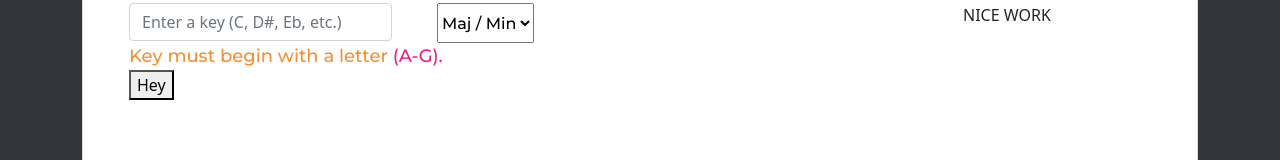
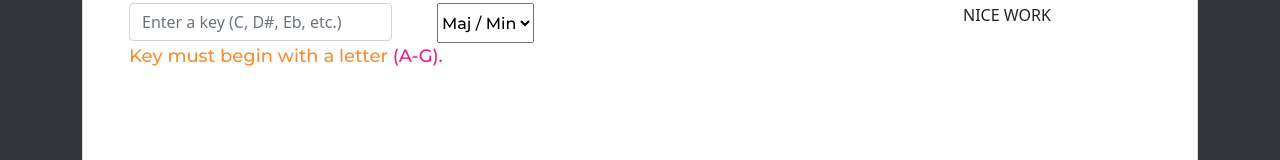
Before and after one commit to nateharrell123/Melody-Maker, a Vue app in the folder melody-maker/: page /#/ in a window 1280 px wide. Shown: the part 294-454 px from the top of the page. Built offline with nearby package versions, Linux system fonts and the light colour scheme.

Commit message:
trying some stuff out

```diff
--- a/melody-maker/src/components/MelodyCard.vue
+++ b/melody-maker/src/components/MelodyCard.vue
@@ -8,7 +8,7 @@
             <b-row>
             <div class="form-group" id="key-inner-fields" :class="{ 'form-group--error': $v.key.$error }">
                 <b-col cols="3">
-                  <b-form-input class="form__input" size="md" id="key-input-text" maxlength="2" placeholder="Enter a key (C, D#, Eb, etc.)" v-model.trim="$v.key.$model"/>
+                  <b-form-input class="form__input" size="md" id="key-input-text" maxlength="2" placeholder="Enter a key (C, D#, Eb, etc.)" v-model="key"/>
                 </b-col>
                 <div style="padding-right:45px"/>
                 <b-col cols="3">
@@ -30,7 +30,7 @@
                 <span class="accent-color"> 'b' (flat).</span>
             </div>
             </b-row>
-            <b-row>
+            <b-row v-show="getFormValidationSectionOne">
             <div> <button @click="me"> Hey </button></div>
             </b-row>
           </div>
@@ -49,12 +49,10 @@ const startCharValidation = (key) => {
   //   return true; i have no idea what this code does
   // }
   if (!key.charAt(0).match(/^[a-gA-G]+$/)) {
-    console.log("key does not start with a letter or is past G")
     return false;
   }
   else
   {
-    this.setFormValidationSectionOne(true)
      return true;
   }
 }
@@ -62,14 +60,16 @@ const startCharValidation = (key) => {
 const endCharValidation = (key) => {
   if (key.length > 1){
     if (key.endsWith("#") || key.endsWith("b")) {
-      console.log(key, "Key ends with # or b")
       return true;
     }
     else {
       return false;
     }
   }
-  else return true;
+  else
+  {
+    return true;
+  }
 }
 
 export default {
@@ -77,6 +77,7 @@ export default {
   data() {
     return {
       key: "",
+      somebullShit: "asjdkflasjdlkfajsd",
       keyModeSelected: null,
       keyModes: [
           { value: 'Major', text: 'Maj' },
```
